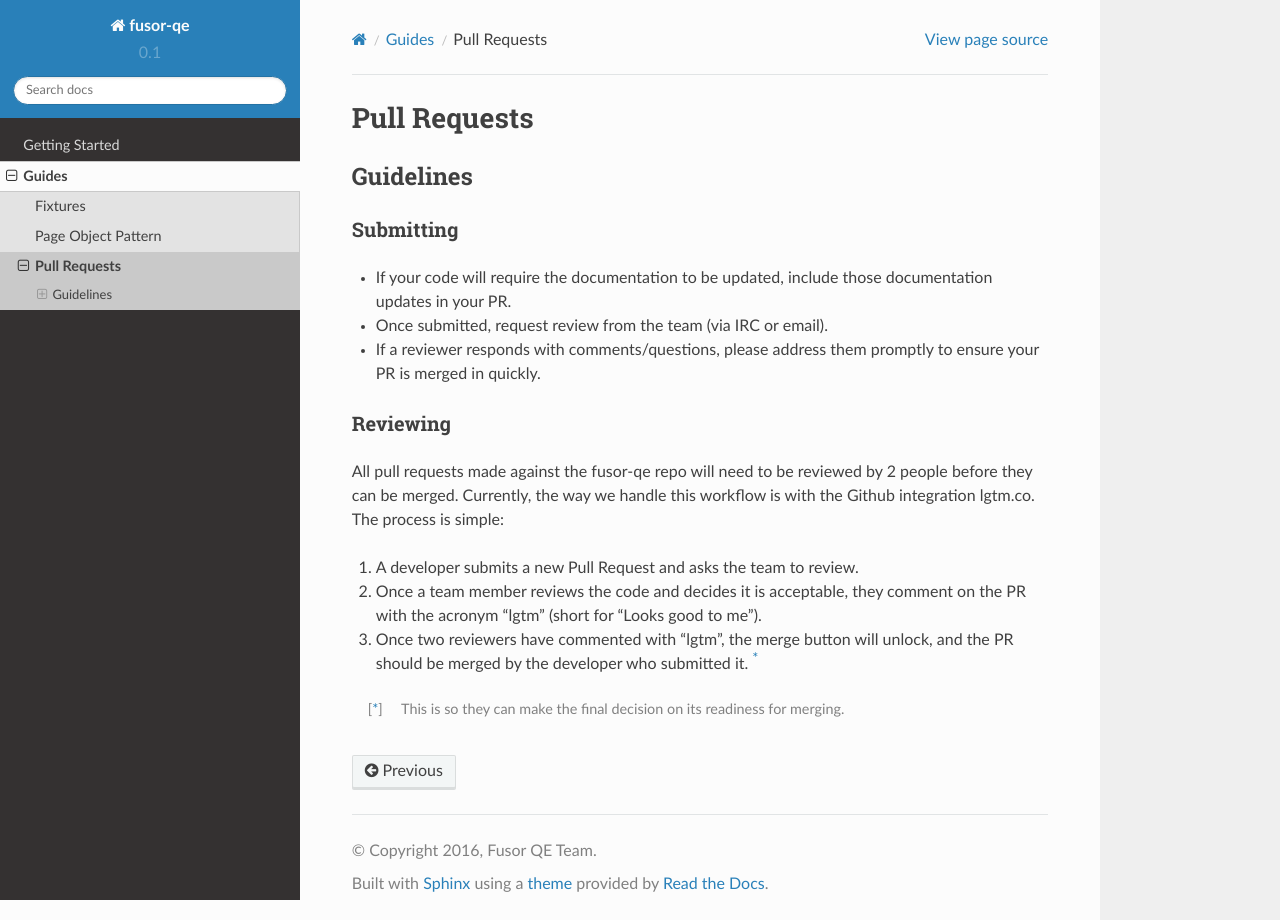
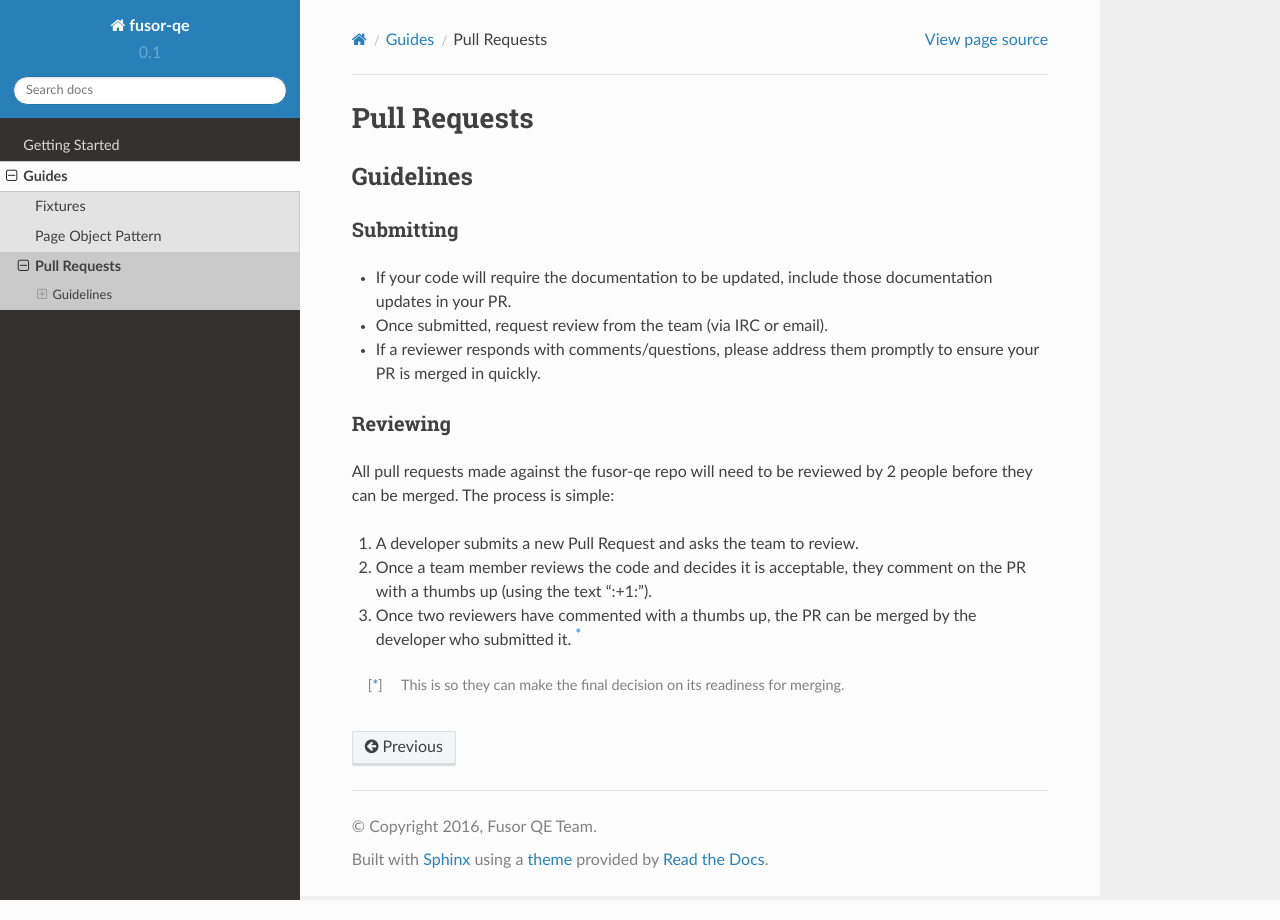
Before and after one commit to RedHatQE/fusor-qe, a Sphinx documentation site: the page built from docs/guides/pull_requests.rst, in a window 1280 px wide. Built offline with Sphinx 7.4.7 and the Read the Docs theme 2.0.0, drawn with Linux system fonts in a browser that asks for light colours.

Commit message:
Updating documentation for PR policy

```diff
--- a/docs/guides/pull_requests.rst
+++ b/docs/guides/pull_requests.rst
@@ -15,14 +15,13 @@ Reviewing
 ^^^^^^^^^
 
 All pull requests made against the fusor-qe repo will need to be reviewed by 2 people before they can be
-merged. Currently, the way we handle this workflow is with the Github integration lgtm.co. The process is
-simple:
+merged. The process is simple:
 
 1. A developer submits a new Pull Request and asks the team to review.
-2. Once a team member reviews the code and decides it is acceptable, they comment on the PR with the
-   acronym "lgtm" (short for "Looks good to me").
-3. Once two reviewers have commented with "lgtm", the merge button will unlock, and the PR should be merged by
-   the developer who submitted it. [*]_
+2. Once a team member reviews the code and decides it is acceptable, they comment on the PR with a thumbs up
+   (using the text ":+1:").
+3. Once two reviewers have commented with a thumbs up, the PR can be merged by the
+   developer who submitted it. [*]_
 
 
 .. [*] This is so they can make the final decision on its readiness for merging.
```
